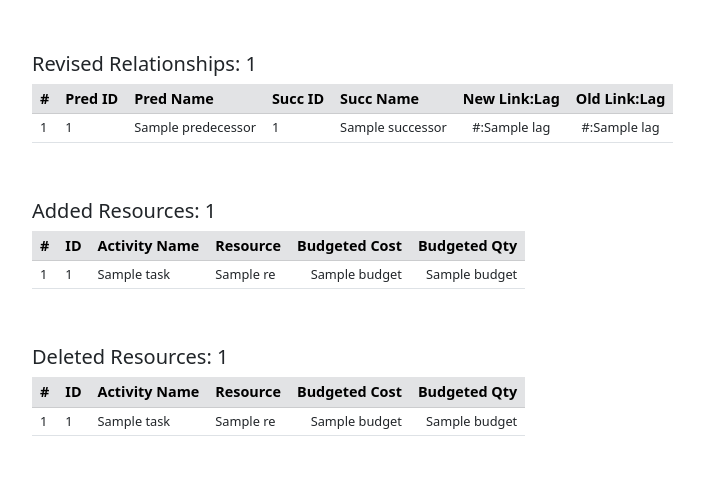
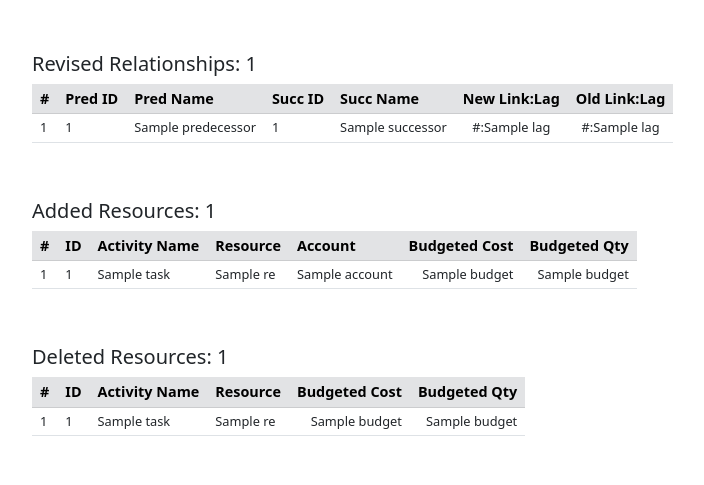
Before and after one commit to jjCode01/xer_pro, a Flask app: template xer_pro/templates/compare.html in a window 1280 px wide. Shown: the part 2335-2820 px from the top of the page, without its empty margins (50-754 px from the left). Run offline with Flask 2, Linux system fonts and the light colour scheme; the template is opened without the code that fills it: most values are stand-ins (such as "Sample title", 1, 10 or a date in 2020); some libraries are stand-ins or nearby versions.

Commit message:
fixing bug in TaskResource hash

```diff
--- a/xer_pro/data/resource.py
+++ b/xer_pro/data/resource.py
@@ -132,11 +132,13 @@ class TaskResource:
         )
 
     def __hash__(self) -> int:
+        account = self._attr.get("account")
+        account_hash = account.get("short_name") if account else ""
         return hash(
             (
-                self._attr["task"],
+                self._attr["task"].activity_id,
                 self._attr["name"],
-                self._attr["account"],
+                account_hash,
                 self._attr["rsrc_type"],
                 self._attr["target_qty"],
                 self._attr["target_lag_drtn_hr_cnt"],
--- a/xer_pro/services/comparison_services.py
+++ b/xer_pro/services/comparison_services.py
@@ -167,6 +167,9 @@ def get_resource_changes(
                 resources_changes["deleted_resource"].remove(old_res)
                 break
 
+    if resources_changes["added_resource"]:
+        resources_changes["added_resource"].sort(key=lambda r: r.task.activity_id)
+
     return resources_changes
 
 
--- a/xer_pro/templates/compare.html
+++ b/xer_pro/templates/compare.html
@@ -537,6 +537,7 @@
                         <th scope="col" class="text-start">ID</th>
                         <th scope="col" class="text-start">Activity Name</th>
                         <th scope="col" class="text-start">Resource</th>
+                        <th scope="col" class="text-start">Account</th>
                         <th scope="col" class="text-end">Budgeted Cost</th>
                         <th scope="col" class="text-end">Budgeted Qty</th>
                     </tr>
@@ -548,8 +549,15 @@
                         <td class="text-start text-nowrap">{{ res.task.activity_id }}</td>
                         <td class="text-start">{{ res.task.name }}</td>
                         <td class="text-start text-nowrap">{{ res.name }}</td>
+                        {% if res.account %}
+                            <td class="text-start text-nowrap">{{ res.account.acct_name }}</td>
+                        {% else %}
+                        <td class="text-start text-nowrap">-</td>
+
+                        {% endif %}
                         <td class="text-end">{{ res.cost.budget|formatnumber }}</td>
                         <td class="text-end">{{ res.unit_qty.budget|formatnumber }} </td>
+
                     </tr>
                     {% endfor %}
                 </tbody>
```
